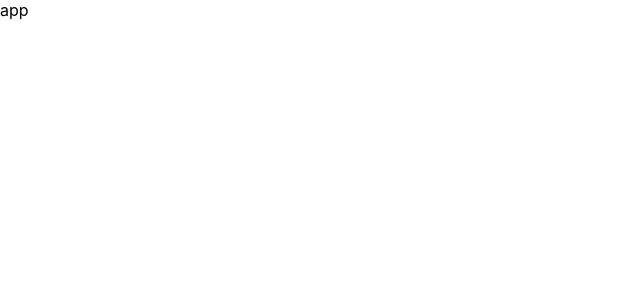
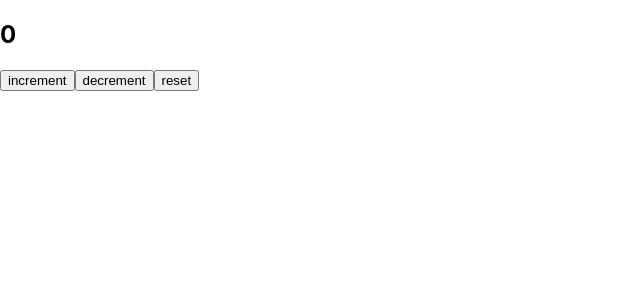
Before and after one commit to PavelBerikov/react2023, a React (Create React App) app: page / in a window 1280 px wide. Shown: the top 300 px of the page, without its empty margins (0-640 px from the left). Built offline with nearby package versions, Linux system fonts and the light colour scheme.

Commit message:
base redux

```diff
--- a/src/App.js
+++ b/src/App.js
@@ -1,9 +1,24 @@
 import React from 'react';
+import {useDispatch, useSelector} from "react-redux";
 
 const App = () => {
+    const store = useSelector(state => state);
+    const dispatch = useDispatch();
+    const increment = () => {
+        dispatch({type: 'INC', payload: 2})
+    };
+    const decrement = () => {
+        dispatch({type: 'DEC', payload: 3})
+    };
+    const reset = () => {
+        dispatch({type: 'RES'})
+    };
     return (
         <div>
-            app
+            <h2>{store}</h2>
+            <button onClick={increment}>increment</button>
+            <button onClick={decrement}>decrement</button>
+            <button onClick={reset}>reset</button>
         </div>
     );
 };
--- a/src/index.js
+++ b/src/index.js
@@ -3,17 +3,30 @@
 import './index.css';
 import App from './App';
 import reportWebVitals from './reportWebVitals';
-import {BrowserRouter} from "react-router-dom";
+import {createStore} from "redux";
+import {Provider} from "react-redux";
 
 
-
+const baseReducer = (state = 0, action) => {
+    switch (action.type){
+        case 'INC':
+            return state + action.payload
+        case 'DEC':
+            return state - action.payload
+        case 'RES':
+            return 0
+        default:
+            return state
+    };
+};
+const store = createStore(baseReducer);
 
 
 const root = ReactDOM.createRoot(document.getElementById('root'));
 root.render(
-    <BrowserRouter>
+    <Provider store={store}>
         <App/>
-    </BrowserRouter>
+    </Provider>
 
 );
 
```
